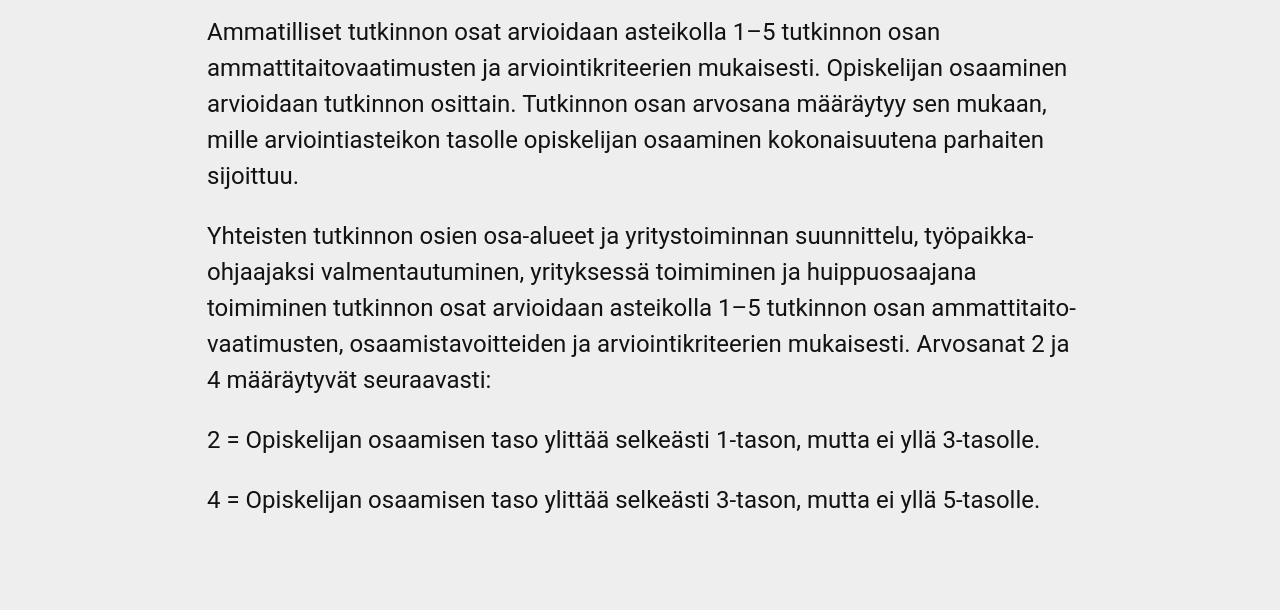
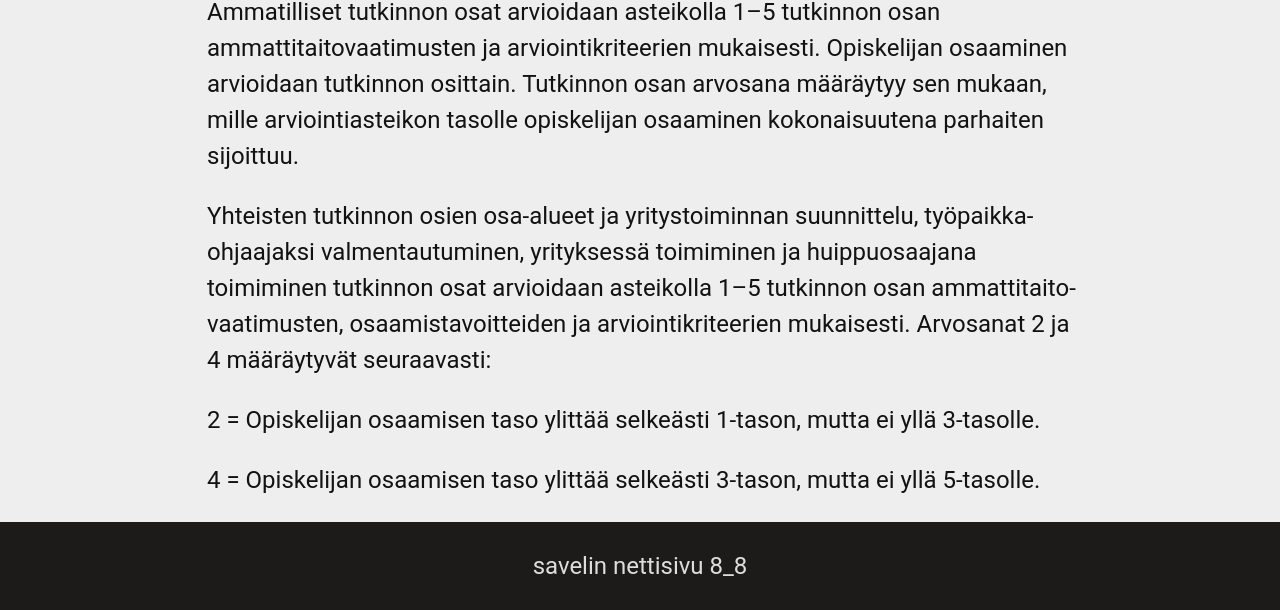
Before and after one commit to DingyLemming/responsiivinen-nettisivu, a plain HTML site: page arviointi.html in a window 1280 px wide. Shown: the part 428-1038 px from the top of the page. Before the commit the page ends 970 px from the top, so only its background shows below. Drawn offline with Linux system fonts and the light colour scheme.

Commit message:
pistin table :wq

```diff
--- a/arviointi.html
+++ b/arviointi.html
@@ -55,4 +55,11 @@
 
     </main>
 
+
+    <footer>
+        <div class="logo">
+            savelin nettisivu 8_8
+        </div>
+    </footer>
+
 </body>
--- a/style.css
+++ b/style.css
@@ -69,7 +69,7 @@ main {
 section {
     max-width: 1100px;
     width: 70%;
-    margin:20px auto;
+    margin:0px auto;
 }
 
 .showcase {
```
Also changed, not shown: tutkiOsat_pt2.html (+7 -0 lines), tutkiRakenne.html (+7 -0 lines).
